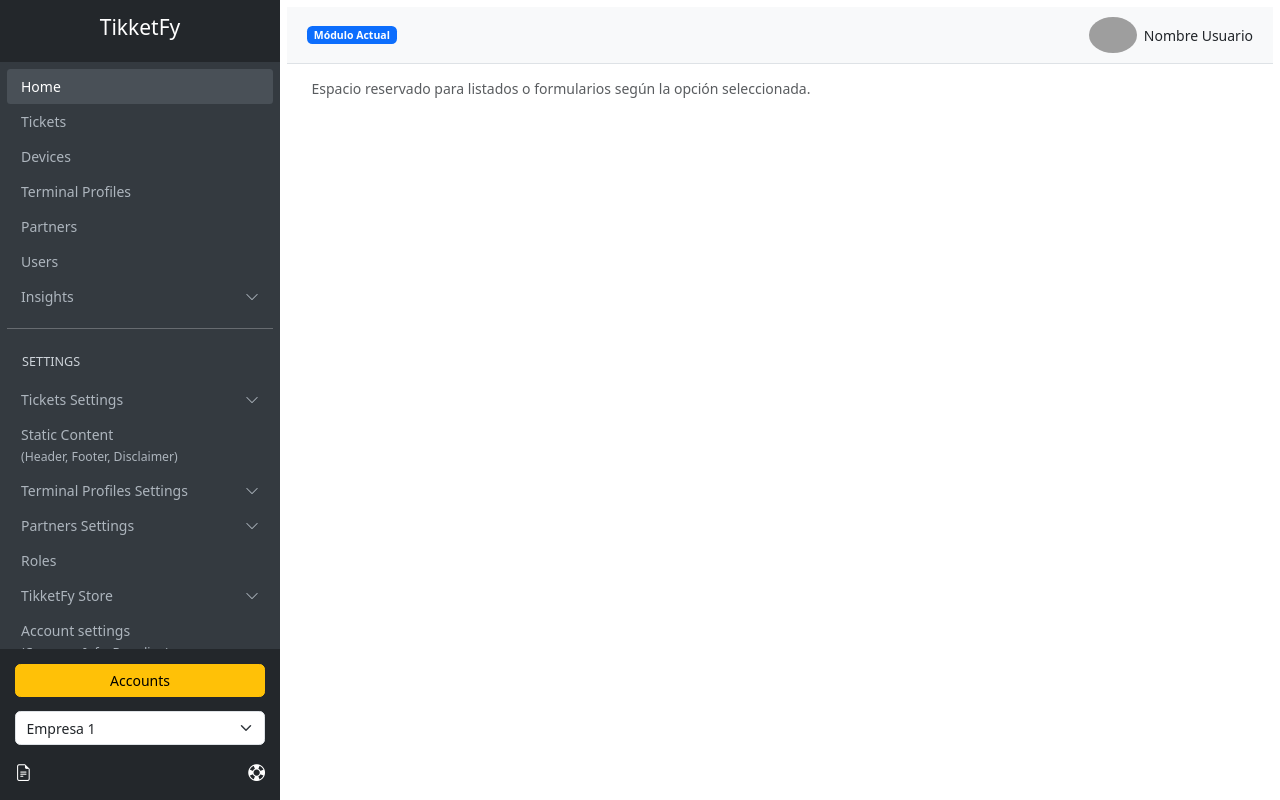
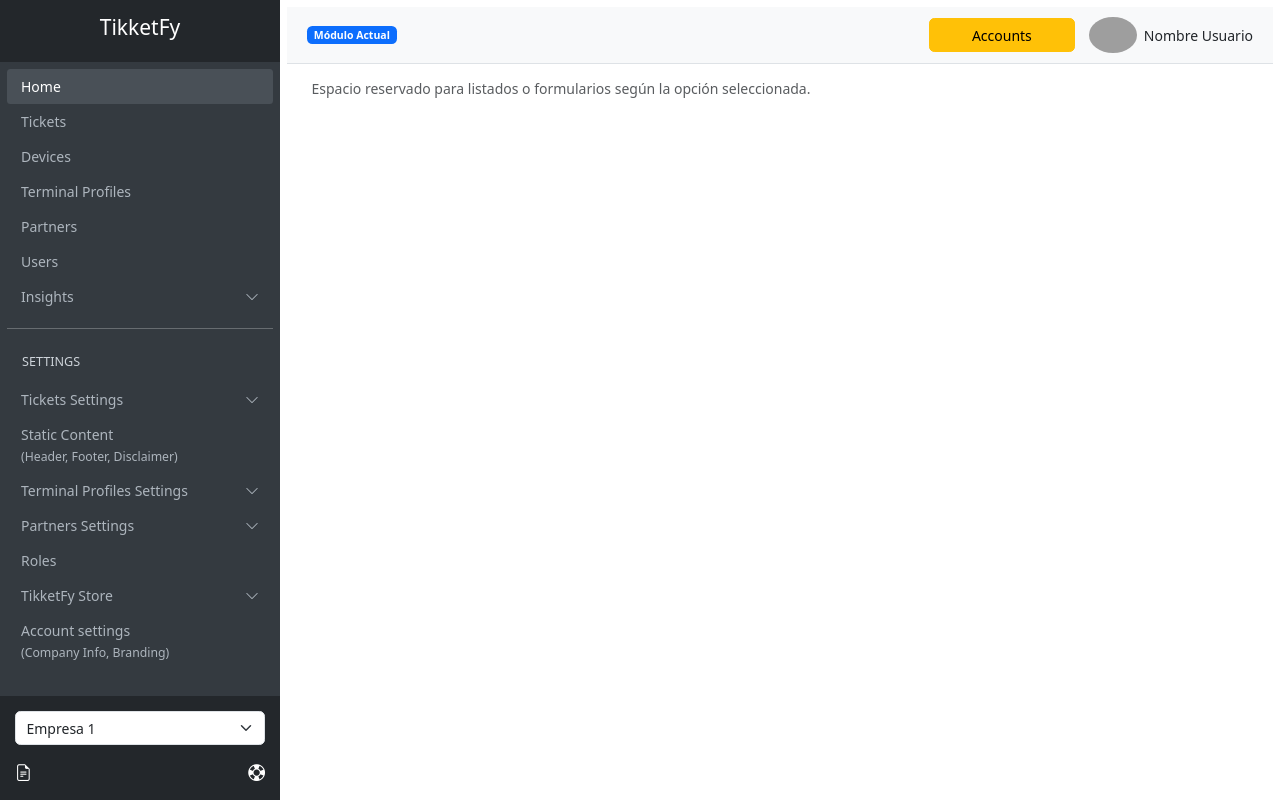
Before and after one commit to donnyvasquez/TikketFy_side_navbar, a plain HTML site: page index.html in a window 1280 px wide. Drawn offline with nearby package versions, Linux system fonts and the light colour scheme; grey boxes are pictures that could not be loaded.

Commit message:
Cambio en accounts

```diff
--- a/index.html
+++ b/index.html
@@ -222,14 +222,6 @@
         </ul>
       </div>
       <div class="sidebar-footer">
-        <a
-          name=""
-          id=""
-          class="btn d-block btn-warning mb-3"
-          href="#"
-          role="button"
-          >Accounts</a
-        >
 
         <select class="form-select">
           <option selected>Empresa 1</option>
@@ -244,8 +236,18 @@
 
     <div id="content" class="d-flex flex-column">
       <header id="header">
+
         <span class="badge bg-primary">Módulo Actual</span>
         <div class="d-flex align-items-center">
+
+          <a
+          name=""
+          id=""
+          class="btn px-5 mx-3 btn-warning"
+          href="#"
+          role="button"
+          >Accounts</a
+          >
           <img width="48" src="https://api.dicebear.com/9.x/dylan/svg?seed=JD" alt="User" class="rounded-circle me-2">
           <span>Nombre Usuario</span>
         </div>
```
